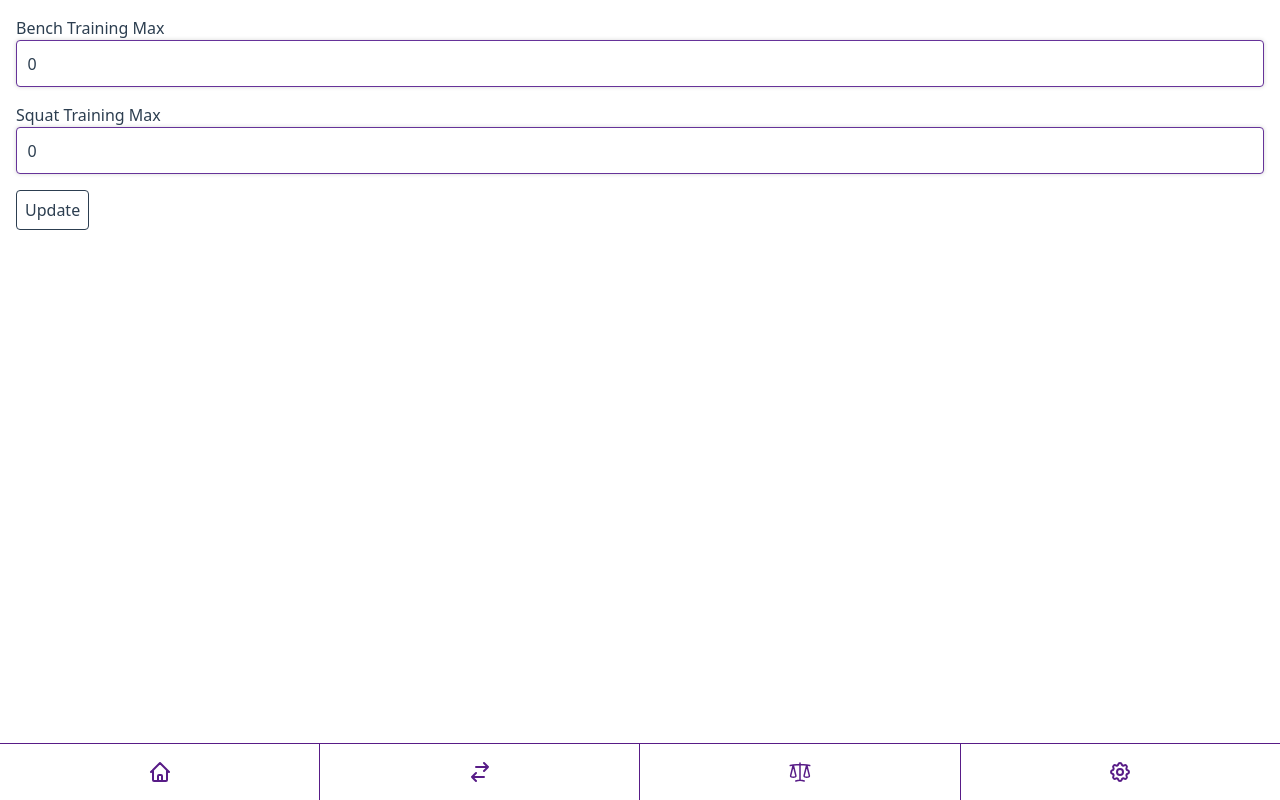
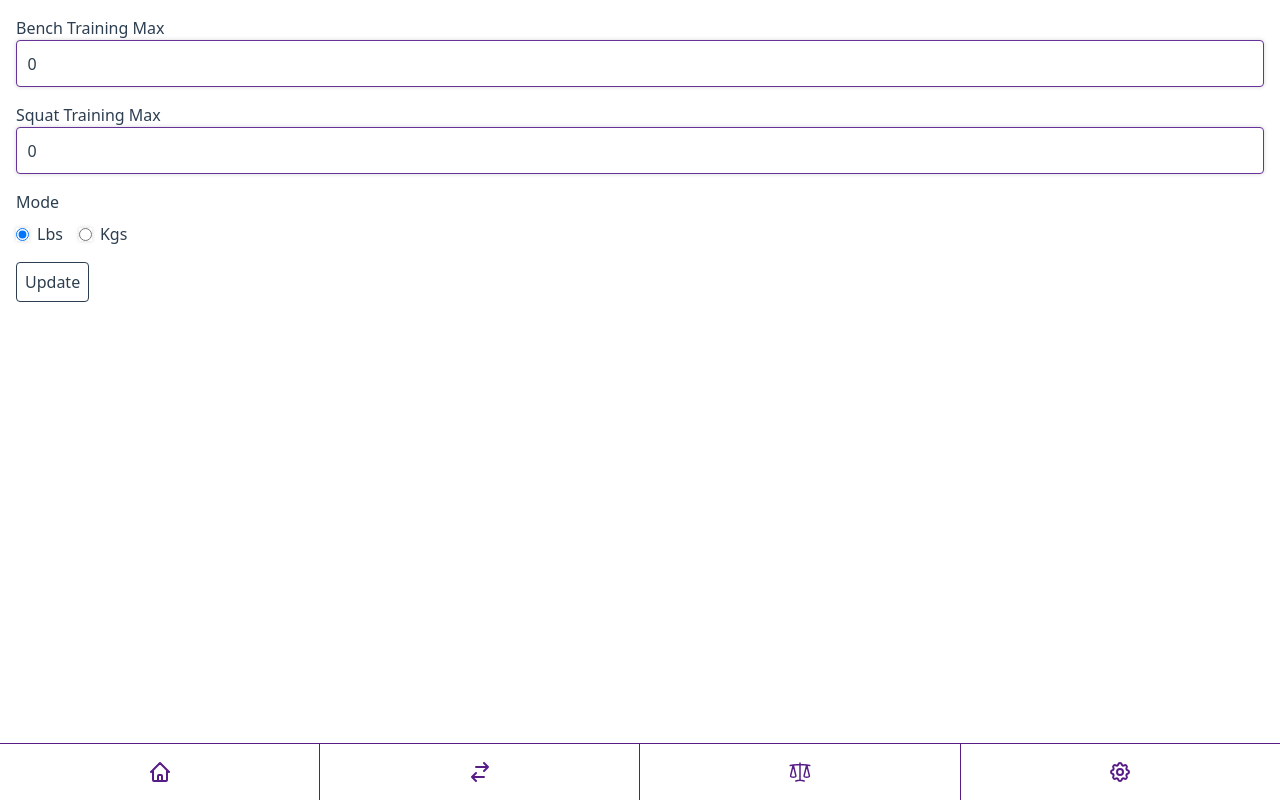
Before and after one commit to jcampuza/unit-conversion-app, a React (Vite) app: page /settings in a window 1280 px wide. Built offline with nearby package versions, Linux system fonts and the light colour scheme.

Commit message:
adds option to convert between kg/lbs

```diff
--- a/src/components/Convert.tsx
+++ b/src/components/Convert.tsx
@@ -1,4 +1,4 @@
-import React, { ChangeEvent, useEffect, useState } from 'react';
+import { ChangeEvent, useEffect, useState } from 'react';
 import { fix, getSettings, KG_COEFFICIENT, updateSettings } from '../lib/utils';
 
 export const Convert = () => {
--- a/src/components/Home.tsx
+++ b/src/components/Home.tsx
@@ -1,25 +1,46 @@
 import { useEffect, useState } from 'react';
-import { fix, getSettings, KG_COEFFICIENT, updateSettings } from '../lib/utils';
+import { fix, getSettings, KG_COEFFICIENT, Mode, updateSettings } from '../lib/utils';
 
 const PERCENTAGES = [65, 70, 75, 80, 85, 90, 95].map((n) => n / 100);
 
-function getPercentage(roundedAmountKg: number, maxInKg: number) {
-  return fix(roundedAmountKg / maxInKg);
+function getPercentage(primaryRoundedAmount: number, maxInLbs: number, mode: Mode) {
+  const maxInKg = maxInLbs / KG_COEFFICIENT;
+  const maxToUse = mode === Mode.kgs ? maxInKg : maxInLbs;
+
+  return fix((primaryRoundedAmount / maxToUse) * 100);
 }
 
-function getRoundedAmountLbs(roundedAmountKg: number) {
-  return fix(roundedAmountKg * KG_COEFFICIENT);
+function getPrimaryRoundedAmount(max: number, percentage: number, mode: Mode) {
+  return mode === Mode.kgs
+    ? getRoundedAmountKg(max, percentage)
+    : getRoundedAmountLbs(max, percentage);
+}
+
+function getRoundedAmountLbs(max: number, percentage: number) {
+  return fix(Math.round((max * percentage) / 5) * 5);
 }
 
 function getRoundedAmountKg(max: number, percentage: number) {
   return fix(Math.round((max * percentage) / KG_COEFFICIENT / 2.5) * 2.5);
 }
 
+function getSecondaryRoundedAmount(primaryRoundedAmount: number, mode: Mode) {
+  return mode === Mode.kgs
+    ? getLbsFromKgs(primaryRoundedAmount)
+    : getKgsFromLbs(primaryRoundedAmount);
+}
+
+function getLbsFromKgs(primaryRoundedAmount: number) {
+  return fix(primaryRoundedAmount * KG_COEFFICIENT);
+}
+
+function getKgsFromLbs(primaryRoundedAmount: number) {
+  return fix(primaryRoundedAmount / KG_COEFFICIENT);
+}
+
 export function Home() {
   const settings = getSettings();
   const [max, setMax] = useState(settings.max ?? 0);
-
-  const maxInKg = max / KG_COEFFICIENT;
 
   const useSquatMax = () => {
     const { squat } = getSettings();
@@ -39,7 +60,7 @@ export function Home() {
     <main className="p-4">
       <div className="space-y-2">
         <label className="flex flex-col">
-          <span>Training Max (lbs)</span>
+          <span>Training Max ({settings.mode})</span>
 
           <input
             value={max}
@@ -54,35 +75,38 @@ export function Home() {
         </div>
       </div>
 
-      <PercentageTable max={max} maxInKg={maxInKg} />
+      <PercentageTable max={max} />
     </main>
   );
 }
 
 export default Home;
 
-function PercentageTable({ max, maxInKg }: { max: number; maxInKg: number }) {
+function PercentageTable({ max }: { max: number }) {
+  const { mode } = getSettings();
   return (
     <table>
       <thead>
         <tr>
           <th>%</th>
-          <th>kg</th>
-          <th>kg -&gt; lbs</th>
+          <th>{mode}</th>
+          <th>
+            {mode} -&gt; {mode === Mode.kgs ? Mode.lbs : Mode.kgs}
+          </th>
           <th>%</th>
         </tr>
       </thead>
       <tbody>
         {PERCENTAGES.map((percentage) => {
-          const roundedAmountKg = getRoundedAmountKg(max, percentage);
-          const roundedAmountLbs = getRoundedAmountLbs(roundedAmountKg);
-          const actualPercent = getPercentage(roundedAmountKg, maxInKg);
+          const primaryRoundedAmount = getPrimaryRoundedAmount(max, percentage, mode);
+          const secondaryRoundedAmount = getSecondaryRoundedAmount(primaryRoundedAmount, mode);
+          const actualPercent = getPercentage(primaryRoundedAmount, max, mode);
 
           return (
             <tr key={percentage}>
               <td>{percentage * 100}%</td>
-              <td>{roundedAmountKg}</td>
-              <td>{roundedAmountLbs}</td>
+              <td>{primaryRoundedAmount}</td>
+              <td>{secondaryRoundedAmount}</td>
               <td>{actualPercent}%</td>
             </tr>
           );
--- a/src/components/Settings.tsx
+++ b/src/components/Settings.tsx
@@ -1,10 +1,11 @@
 import { ChangeEvent, FormEvent, useEffect, useRef, useState } from 'react';
-import { fix, getSettings, updateSettings } from '../lib/utils';
+import { fix, getSettings, Mode, updateSettings } from '../lib/utils';
 
 export const Settings = () => {
   const values = getSettings();
   const [bench, setBench] = useState(values.bench ?? 0);
   const [squat, setSquat] = useState(values.squat ?? 0);
+  const [mode, setMode] = useState(values.mode ?? Mode.lbs);
   const [lastUpdated, setLastUpdated] = useState(values.lastUpdatedTimestamp ?? null);
   const [saved, setSaved] = useState(false);
 
@@ -28,7 +29,12 @@ export const Settings = () => {
     }
 
     const updateTimeStamp = Date.now();
-    updateSettings({ bench: bench, squat: squat, lastUpdatedTimestamp: updateTimeStamp });
+    updateSettings({
+      bench: bench,
+      squat: squat,
+      lastUpdatedTimestamp: updateTimeStamp,
+      mode: mode,
+    });
     setLastUpdated(updateTimeStamp);
     setSaved(true);
 
@@ -56,8 +62,8 @@ export const Settings = () => {
 
   return (
     <main className="p-4">
-      <form onSubmit={handleSubmit}>
-        <div className="space-y-4">
+      <form onSubmit={handleSubmit} className="mb-4">
+        <div className="space-y-4 mb-4">
           <ul className="space-y-4">
             <li>
               <label className="flex flex-col">
@@ -73,15 +79,42 @@ export const Settings = () => {
               </label>
             </li>
           </ul>
+        </div>
 
-          <div>
-            <button type="submit">Update</button>
-            {saved ? <span style={{ marginLeft: '1rem' }}>Saved!</span> : null}
+        <div className="mb-4">
+          <p className="mb-2">Mode</p>
+          <div className="flex gap-4">
+            <label className="flex items-center">
+              <input
+                type="radio"
+                name="mode"
+                value="lbs"
+                checked={mode === 'lbs'}
+                onChange={() => setMode(Mode.lbs)}
+              />
+              <span className="ml-2">Lbs</span>
+            </label>
+
+            <label className="flex items-center">
+              <input
+                type="radio"
+                name="mode"
+                value="kg"
+                checked={mode === 'kgs'}
+                onChange={() => setMode(Mode.kgs)}
+              />
+              <span className="ml-2">Kgs</span>
+            </label>
           </div>
+        </div>
 
-          {lastUpdatedTime ? <div className="mt-4">Last Updated: {lastUpdatedTime}</div> : null}
+        <div>
+          <button type="submit">Update</button>
+          {saved ? <span style={{ marginLeft: '1rem' }}>Saved!</span> : null}
         </div>
       </form>
+
+      {lastUpdatedTime ? <div className="mt-4">Last Updated: {lastUpdatedTime}</div> : null}
     </main>
   );
 };
--- /dev/null
+++ b/src/components/Switch.tsx
@@ -0,0 +1,12 @@
+import { HTMLAttributes } from 'react';
+
+export const Switch = (props: HTMLAttributes<HTMLInputElement>) => {
+  const { children, ...rest } = props;
+  return (
+    <label htmlFor="checked-toggle" className="inline-flex relative items-center cursor-pointer">
+      <input type="checkbox" className="sr-only peer" {...rest} />
+      <div className="w-11 h-6 bg-gray-700 rounded-full peer peer-focus:ring-2 peer-focus:ring-black  peer-checked:after:translate-x-full peer-checked:after:border-white after:content-[''] after:absolute after:top-0.5 after:left-[2px] after:bg-white after:border-gray-300 after:border after:rounded-full after:h-5 after:w-5 after:transition-all duration-100 peer-checked:bg-purple-700"></div>
+      <span className="ml-2 text-gray-900">{children}</span>
+    </label>
+  );
+};
--- a/src/lib/utils.ts
+++ b/src/lib/utils.ts
@@ -1,5 +1,10 @@
 export const settingsKey = '$$n$$';
 export const KG_COEFFICIENT = 2.20462;
+
+export enum Mode {
+  lbs = 'lbs',
+  kgs = 'kgs',
+}
 
 export interface Settings {
   kgs: number;
@@ -7,6 +12,7 @@ export interface Settings {
   max: number;
   bench: number;
   squat: number;
+  mode: Mode;
   lastUpdatedTimestamp: number | null;
 }
 
@@ -19,6 +25,7 @@ export const getSettings = () => {
       max: 0,
       bench: 0,
       squat: 0,
+      mode: Mode.lbs,
       lastUpdatedTimestamp: null,
     } as Settings;
   }
@@ -38,7 +45,7 @@ export const updateSettings = (settings: Partial<Settings>) => {
   );
 };
 
-export const fix = (value: number) => Number(value.toFixed(2));
+export const fix = (value: number) => Number(value.toFixed(1));
 
 export const isNumeric = (str: string) => {
   if (typeof str != 'string') return false;
```
